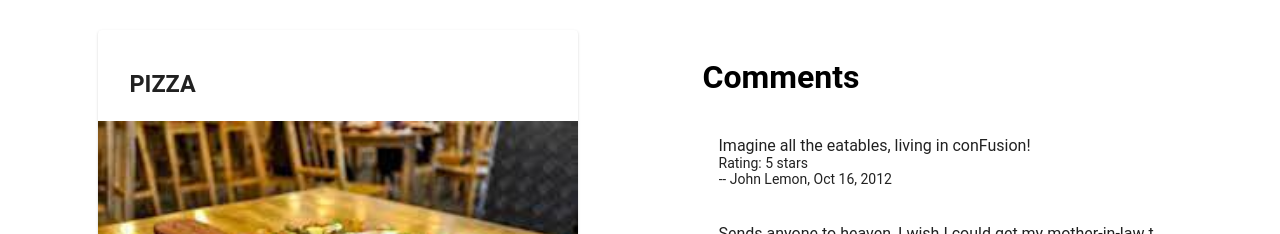
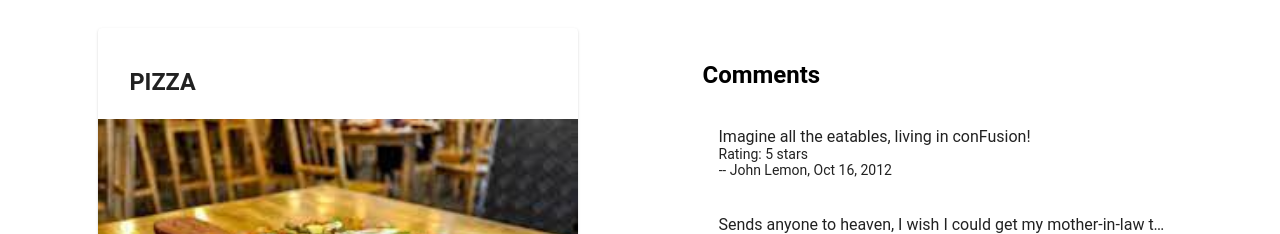
Before and after one commit to kishanrajg16/coursera-angular, an Angular app: page / in a window 1280 px wide. Shown: the part 566-800 px from the top of the page. Built offline with nearby package versions, Linux system fonts and the light colour scheme.

Commit message:
dishdetail template updated

```diff
--- a/src/app/dishdetail/dishdetail.component.html
+++ b/src/app/dishdetail/dishdetail.component.html
@@ -26,8 +26,8 @@
     <p>Display the list of comments here</p>
     </div> -->
 
-    <mat-list fxFlex="40" *ngIf="dish">
-        <h1 matline>Comments</h1>
+    <!-- <mat-list fxFlex="40" *ngIf="dish">
+        <h2 matLine>Comments</h2>
         <mat-list-item *ngFor="let comment of dish.comments; let i = index">
             <p matLine>{{ dish.comments[i].comment }}</p>
             <p matLine>Rating: {{ dish.comments[i].rating }} stars</p>
@@ -36,5 +36,20 @@
                 {{ dish.comments[i].date | date: "mediumDate" }}
             </p>
         </mat-list-item>
+    </mat-list> -->
+
+    <!-- Simple and Clear Way below:  -->
+
+    <mat-list fxFlex="40" *ngIf="dish">
+        <h2 matLine>Comments</h2>
+        <mat-list-item *ngFor="let comment of dish.comments">
+            <p matLine>{{ comment.comment }}</p>
+            <p matLine>Rating: {{ comment.rating }} stars</p>
+            <p matLine>
+                -- {{ comment.author }},
+                {{ comment.date | date: "mediumDate" }}
+            </p>
+        </mat-list-item>
     </mat-list>
+
 </div>
```
